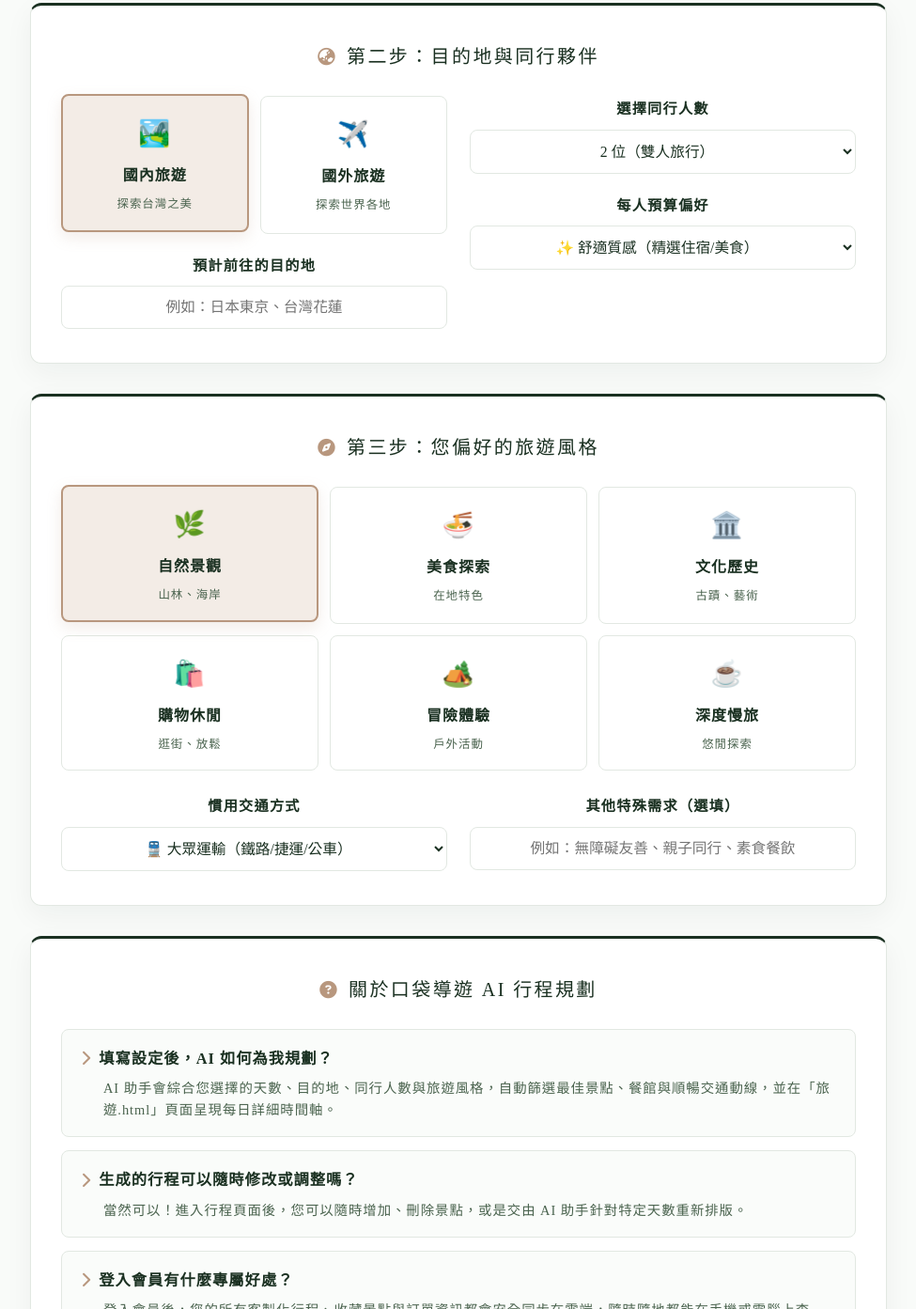
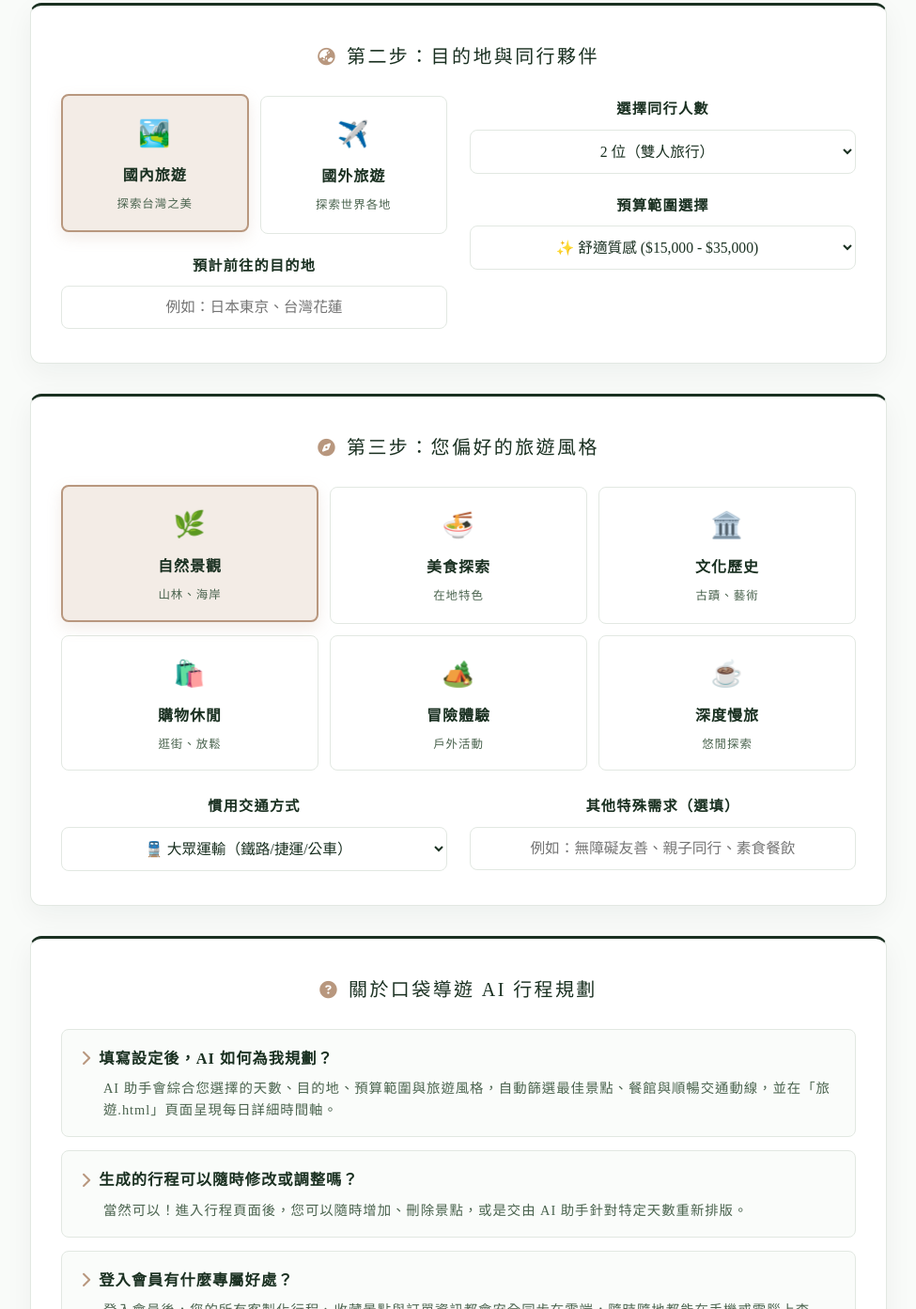
Before and after one commit to natalie-03/school-project, a plain HTML site: page 選擇.html in a window 1280 px wide. Shown: the part 1107-2500 px from the top of the page at 94% size, without its empty margins (152-1127 px from the left). Drawn offline with Linux system fonts and the light colour scheme.

Commit message:
Update 選擇.html

```diff
--- a/選擇.html
+++ b/選擇.html
@@ -1009,11 +1009,12 @@ input:focus, select:focus {
                 </div>
 
                 <div class="form-group">
-                    <label for="budget">每人預算偏好</label>
+                    <label for="budget">預算範圍選擇</label>
                     <select id="budget" style="padding: 13px 16px;">
-                        <option value="經濟實惠">💰 經濟實惠（高CP值）</option>
-                        <option value="舒適質感" selected>✨ 舒適質感（精選住宿/美食）</option>
-                        <option value="奢華享受">👑 奢華享受（頂級度假體驗）</option>
+                        <option value="經濟型 ($5,000 - $15,000)">💰 經濟型 ($5,000 - $15,000)</option>
+                        <option value="舒適質感 ($15,000 - $35,000)" selected>✨ 舒適質感 ($15,000 - $35,000)</option>
+                        <option value="輕奢享受 ($35,000 - $60,000)">🌟 輕奢享受 ($35,000 - $60,000)</option>
+                        <option value="頂級奢華 ($60,000以上)">👑 頂級奢華 ($60,000以上)</option>
                     </select>
                 </div>
             </div>
@@ -1088,7 +1089,7 @@ input:focus, select:focus {
         <div class="faq-list">
             <div class="faq-item">
                 <h4><i class="fas fa-chevron-right"></i> 填寫設定後，AI 如何為我規劃？</h4>
-                <p>AI 助手會綜合您選擇的天數、目的地、同行人數與旅遊風格，自動篩選最佳景點、餐館與順暢交通動線，並在「旅遊.html」頁面呈現每日詳細時間軸。</p>
+                <p>AI 助手會綜合您選擇的天數、目的地、預算範圍與旅遊風格，自動篩選最佳景點、餐館與順暢交通動線，並在「旅遊.html」頁面呈現每日詳細時間軸。</p>
             </div>
             <div class="faq-item">
                 <h4><i class="fas fa-chevron-right"></i> 生成的行程可以隨時修改或調整嗎？</h4>
```
